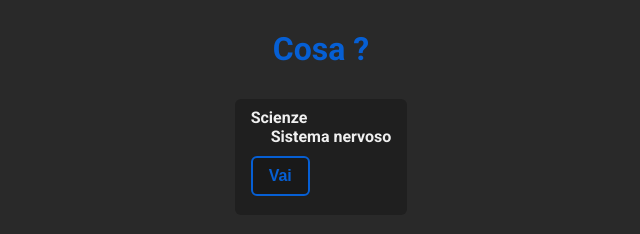
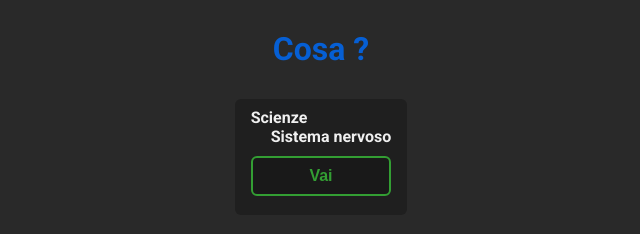
Before and after one commit to CubeBeveled/cosa, a website: page Website/index.html in a window 1280 px wide. Shown: the whole page, without its empty margins (319-959 px from the left). Drawn offline with Linux system fonts and the light colour scheme; a web font is replaced by a local one.

Commit message:
Modifica stile bottoni

```diff
--- a/Website/index.html
+++ b/Website/index.html
@@ -20,7 +20,7 @@
                 <div class="entry-title">Scienze</div>
                 <div class="entry-subtitle">Sistema nervoso</div>
                 <a href="sistema-nervoso.html" target="_self">
-                    <button class="button">Vai</button>
+                    <button class="vai">Vai</button>
                 </a>
             </div>
         </center>
--- a/Website/styles.css
+++ b/Website/styles.css
@@ -226,3 +226,33 @@ body {
     border-radius: 20px;
     transition: all, 0.30s;
 }
+
+.vai {
+    cursor: pointer;
+    font-size: medium;
+    border-style: solid;
+    color: rgb(51, 158, 51);
+    border-color: rgb(51, 158, 51);
+    background-color: rgb(25, 25, 25);
+    border-radius: 6px;
+    padding-top: 9px;
+    padding-bottom: 9px;
+    padding-left: 16px;
+    padding-right: 16px;
+    margin-top: 10px;
+    margin-bottom: 10px;
+    transition: all, 0.30s;
+    font-weight: bold;
+
+    display: inline-block;
+    vertical-align: bottom;
+    width: 100%;
+}
+
+.vai:hover {
+    color: rgb(53, 53, 53);
+    border-color: rgb(53, 53, 53);
+    background-color: rgb(51, 158, 51);
+    border-radius: 20px;
+    transition: all, 0.30s;
+}
```
